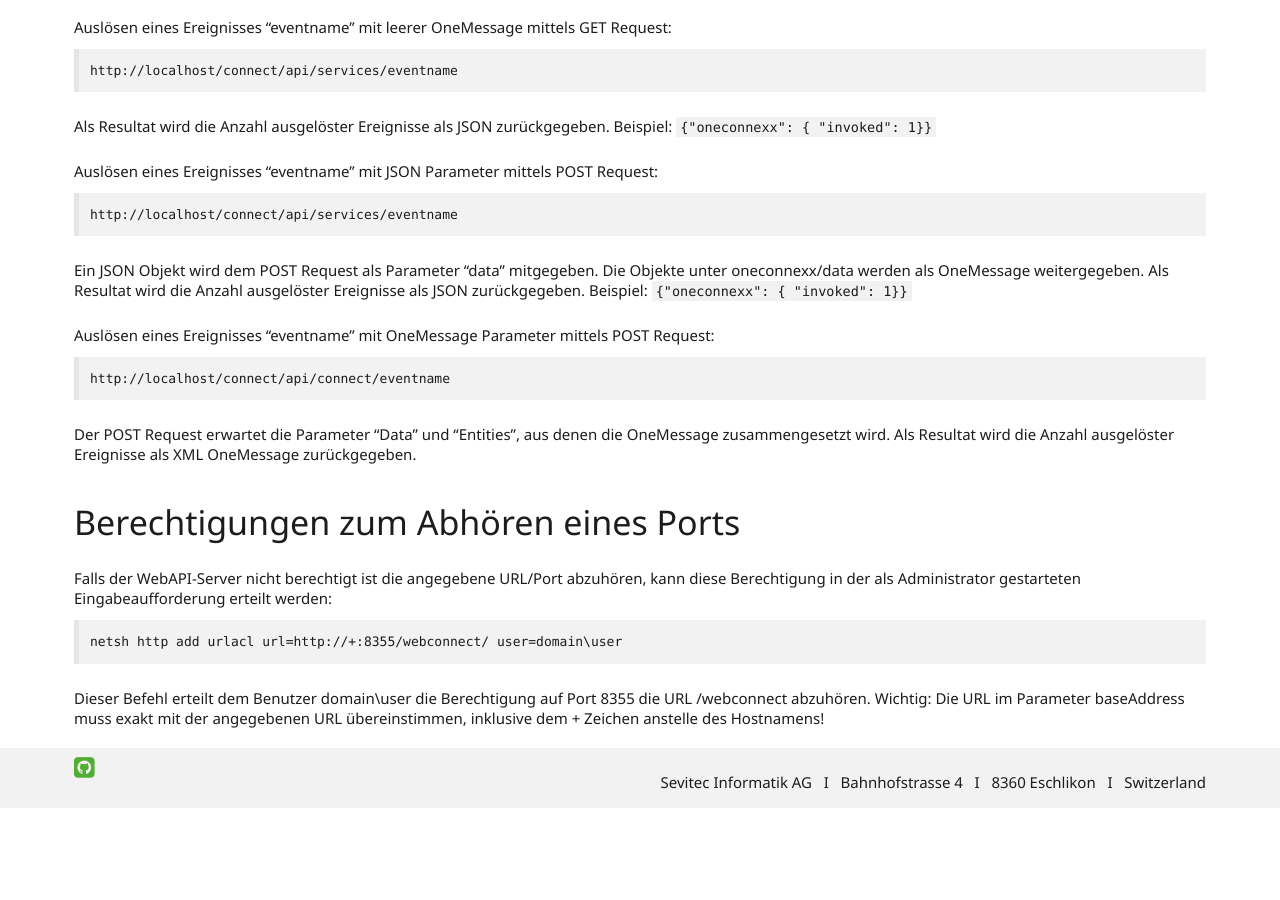
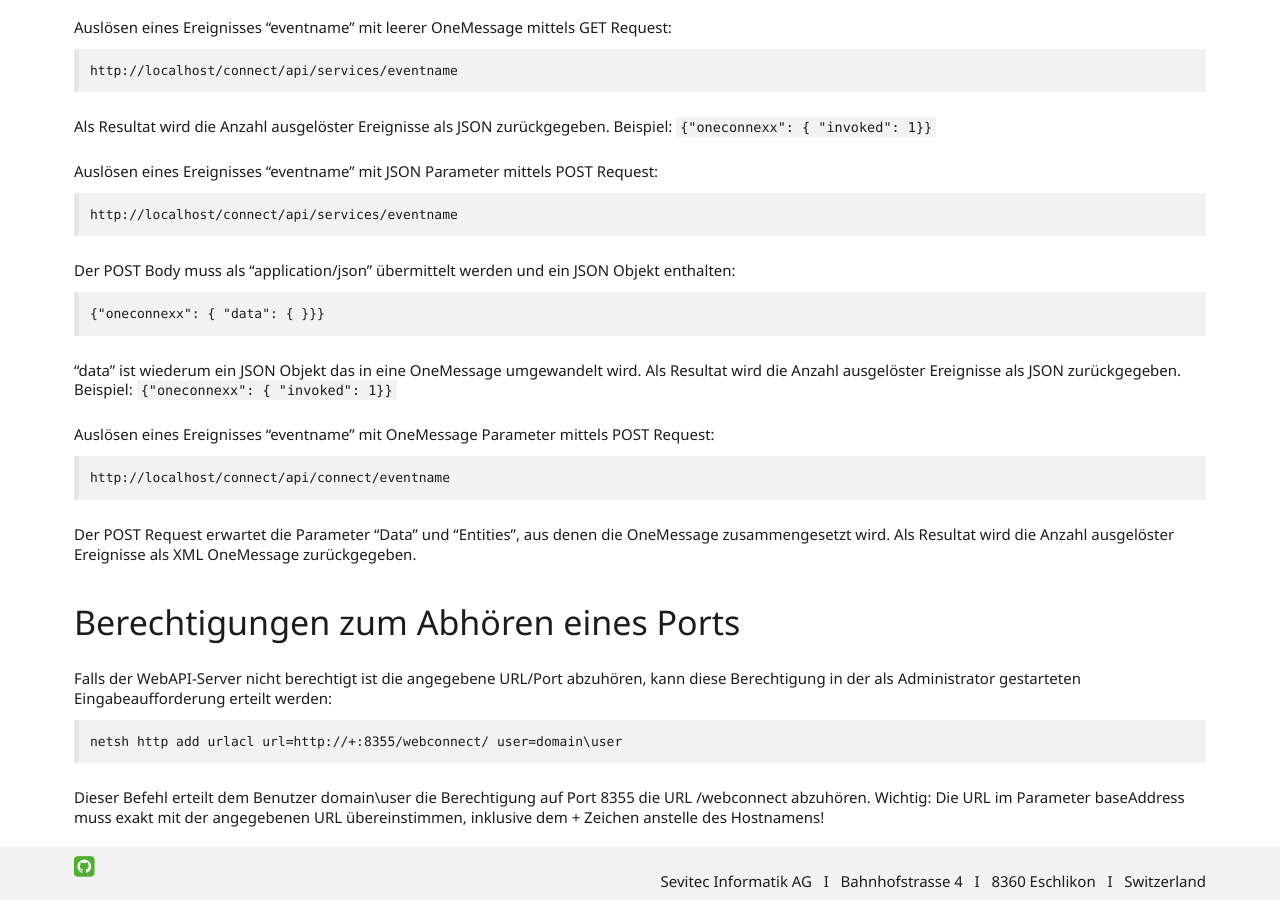
Before and after one commit to primesoft-group/oneconnexx-docs, a Jekyll site: the page built from _pages/addins/de/webconnect.md, in a window 1280 px wide and 900 px high, scrolled down 1136 px. Built offline with Jekyll 4.4.1, drawn with Linux system fonts in a browser that asks for light colours; nearby versions of some CDN libraries; some web fonts are replaced; before the commit the page ends 1944 px from its top, so only the background shows below that.

Commit message:
Update webconnect.md

````diff
--- a/_pages/addins/de/webconnect.md
+++ b/_pages/addins/de/webconnect.md
@@ -39,7 +39,11 @@ Auslösen eines Ereignisses "eventname" mit JSON Parameter mittels POST Request:
 ```
 http://localhost/connect/api/services/eventname
 ```
-Ein JSON Objekt wird dem POST Request als Parameter "data" mitgegeben. Die Objekte unter oneconnexx/data werden als OneMessage weitergegeben. Als Resultat wird die Anzahl ausgelöster Ereignisse als JSON zurückgegeben. Beispiel: `{"oneconnexx": { "invoked": 1}}`
+Der POST Body muss als "application/json" übermittelt werden und ein JSON Objekt enthalten:
+```
+{"oneconnexx": { "data": { }}}
+```
+"data" ist wiederum ein JSON Objekt das in eine OneMessage umgewandelt wird. Als Resultat wird die Anzahl ausgelöster Ereignisse als JSON zurückgegeben. Beispiel: `{"oneconnexx": { "invoked": 1}}`
 
 Auslösen eines Ereignisses "eventname" mit OneMessage Parameter mittels POST Request:
 ```
````
